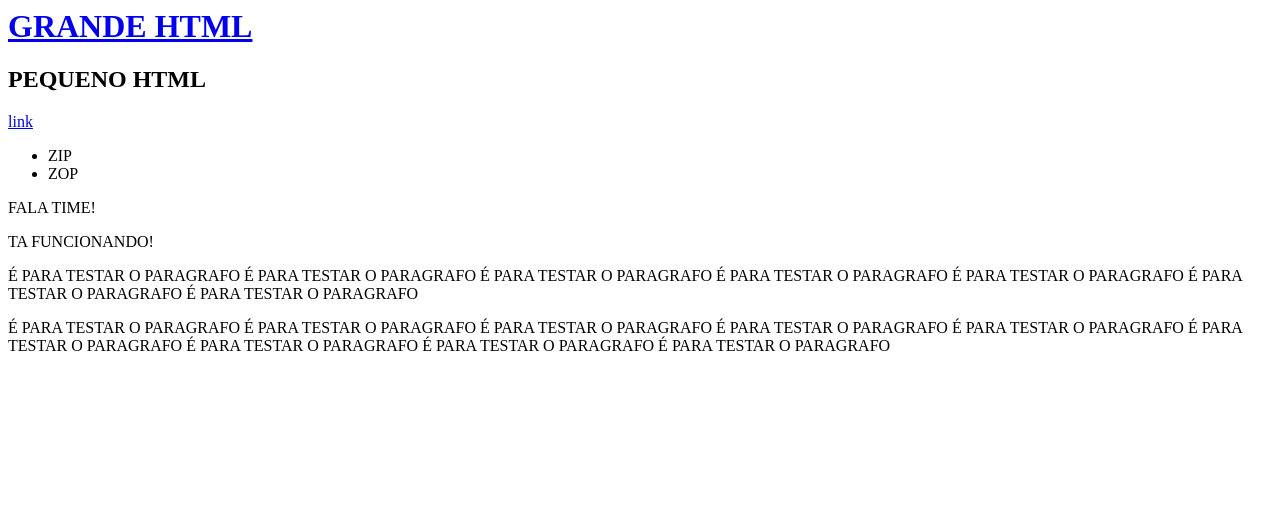
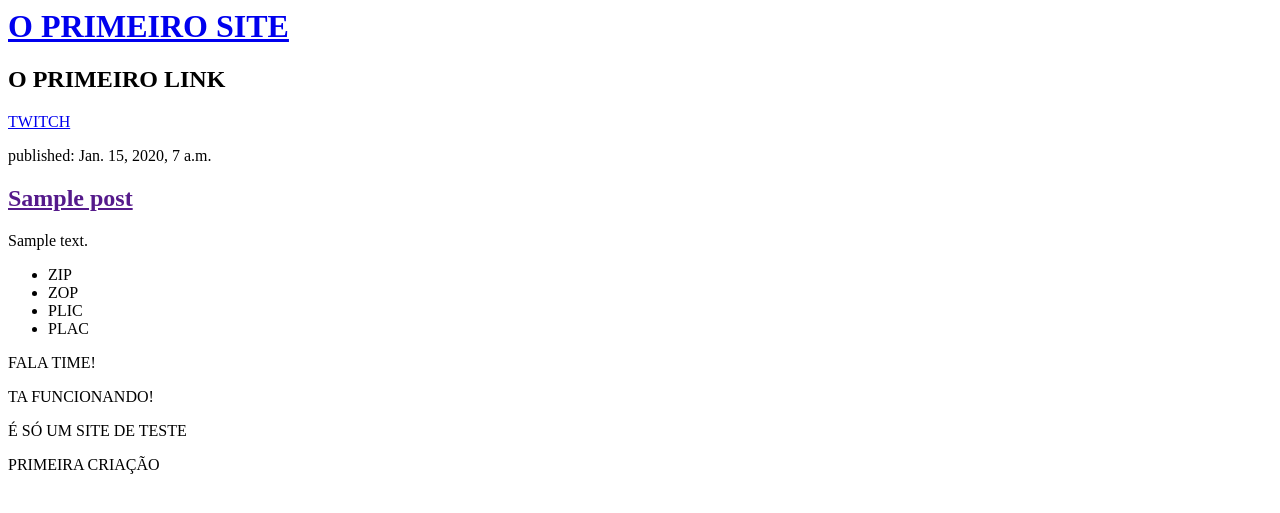
Before and after one commit to henrique1608/my-first-blog, a Django app: page / in a window 1280 px wide. Shown: the top 513 px of the page. Run offline with Django 3.2, Linux system fonts and the light colour scheme; tables that the repository leaves empty hold one stand-in row (values such as "Sample post").

Commit message:
Modified templates to display posts from database.

```diff
--- a/blog/templates/blog/post_list.html
+++ b/blog/templates/blog/post_list.html
@@ -3,21 +3,27 @@
         <title>O TIME</title>
     </head>
 
-<body>
-    <div>
-        <h1><a href="/">GRANDE HTML</a></h1>
-    </div>
+    <body>
 
     <div>
-        <h2>PEQUENO HTML</h2>
+        <h1><a href="/">O PRIMEIRO SITE</a></h1>
+        <h2>O PRIMEIRO LINK</h2>
     </div>
-    <a href="https://twitch.tv">link</a>
+    <a href="https://twitch.tv">TWITCH</a>
 
-    <ul><li>ZIP</li><li>ZOP</li></ul>
+   {% for post in posts %}
+    <div>
+        <p>published: {{ post.published_date }}</p>
+        <h2><a href="">{{ post.title }}</a></h2>
+        <p>{{ post.text|linebreaksbr }}</p>
+    </div>
+{% endfor %}
+
+    <ul><li>ZIP</li><li>ZOP</li><li>PLIC</li><li>PLAC</li></ul>
     <p>FALA TIME!</p>
         <p>TA FUNCIONANDO!</p>
-    <p>É PARA TESTAR O PARAGRAFO É PARA TESTAR O PARAGRAFO É PARA TESTAR O PARAGRAFO É PARA TESTAR O PARAGRAFO É PARA TESTAR O PARAGRAFO É PARA TESTAR O PARAGRAFO É PARA TESTAR O PARAGRAFO </p>
-    <p>É PARA TESTAR O PARAGRAFO É PARA TESTAR O PARAGRAFO  É PARA TESTAR O PARAGRAFO É PARA TESTAR O PARAGRAFO É PARA TESTAR O PARAGRAFO É PARA TESTAR O PARAGRAFO É PARA TESTAR O PARAGRAFO É PARA TESTAR O PARAGRAFO É PARA TESTAR O PARAGRAFO </p>
+    <p>É SÓ UM SITE DE TESTE</p>
+    <p>PRIMEIRA CRIAÇÃO</p>
 
 </body>
 </html>
--- a/blog/views.py
+++ b/blog/views.py
@@ -1,4 +1,8 @@
 from django.shortcuts import render
+from django.utils import timezone
+from .models import Post
+
 
 def post_list(request):
-    return render(request, 'blog/post_list.html', {})
+    posts = Post.objects.filter(published_date__lte=timezone.now()).order_by('published_date')
+    return render(request, 'blog/post_list.html', {'posts': posts})
```
